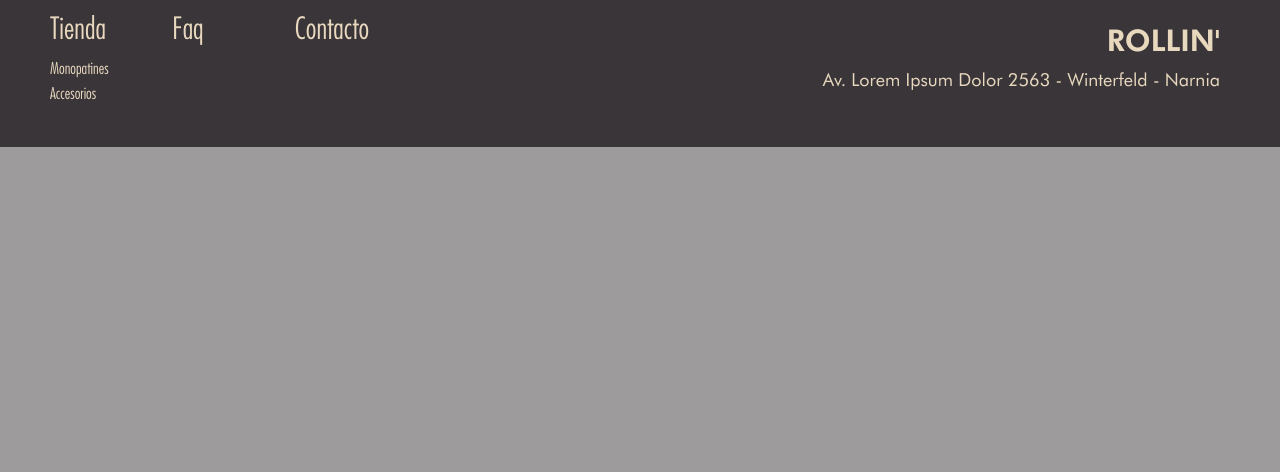
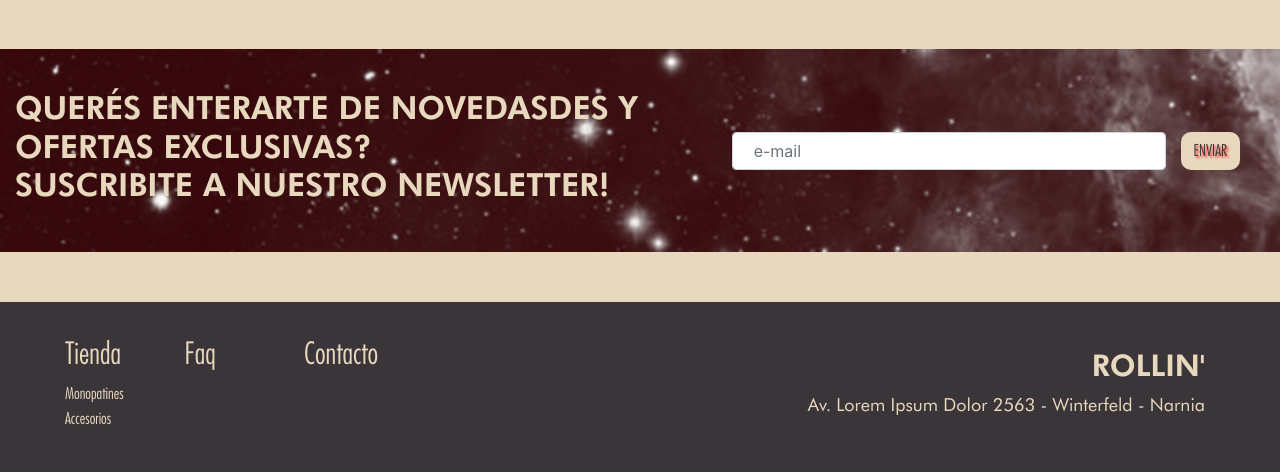
Before and after one commit to lpalleros/proyectointegrador, a PHP site: page / in a window 1280 px wide. Shown: the part 1333-1805 px from the top of the page. Before the commit the page ends 1480 px from the top, so only its background shows below. Run offline with PHP 8.4, Linux system fonts and the light colour scheme.

Commit message:
Index Final y css actualizado

```diff
--- a/ESTILO/main.css
+++ b/ESTILO/main.css
@@ -106,12 +134,42 @@ header{
 
 }
 
+
+
 .newslater{
+  _margin-top: 25px;
+  margin-bottom: 50px;
+  padding-top: 20px;
+  padding-bottom: 20px;
   background-image: url("../IMAGENES/NEWSLATER.png");
   background-size: cover;
   background-image: no-repeat;
-  height: 200px;
-  margin-bottom: 50px;
+  _height: 200px;
+}
+
+.formularioNews{
+  display: flex;
+  justify-content: center;
+	align-items: center;
+}
+
+.formularioNews button{
+  background-color: #E8D8BE;
+  border-radius: 10px;
+  color: #3A3539;
+  text-align: center;
+  font-size: 1em;
+  font-family: futuralightc;
+  text-decoration: none;
+  text-shadow: 2px 2px 2px #EF3E3A;
+
+}
+
+.newslater h2{
+  color: #E8D8BE;
+  text-align: left;
+  padding-top:20px !important;
+  padding-bottom: 20px !important;
 }
 
 .container-registro {
--- a/index.html
+++ b/index.html
@@ -53,11 +53,17 @@
             <div class="col-md-12 bienvenidaHome">
                 <h2>¡CONOCÉ NUESTROS MONOPATINES!</h2>
             </div>
+            <div class="botonLinkPrimario">
+                    <a class="col-12" href="#">IR A LA TIENDA</a>
+                </div>
         </div>
         <div class="row listArticulos">
-            <section class="imagenesProductos col-lg-7 col-xs-12  row">
+            <section class="imagenesProductos col-lg-7 col-xs-12 row">
              <article class="col-lg-6 col-xs-12">
                  <img src="IMAGENES\1.png" width="100%" alt="">
+             </article>
+             <article class="col-lg-6 col-xs-12">
+                <img src="IMAGENES\4.png" width="100%" alt="">
              </article>
              <article class="col-lg-6 col-xs-12">
                 <img src="IMAGENES\2.png" width="100%" alt="">
@@ -65,43 +71,60 @@
              <article class="col-lg-6 col-xs-12">
                 <img src="IMAGENES\3.png" width="100%" alt="">
              </article>
-             <article class="col-lg-6 col-xs-12">
-                <img src="IMAGENES\4.png" width="100%" alt="">
+            </section>
+            <section class="promoDelMes col-md-5  col-xs-12 row">
+                <h2 class="col-12">20% OFF<br>EN TODO EL SITIO!</h2>
+                <div class="botonLinkSecundario">
+                    <a class="col-12" href="#">IR A LA TIENDA</a>
+                </div>
+            </section>
+        </div>
+        <div class="row newslater">
+            <section class="col-lg-7 col-xs-12  row">
+             <article class="col-lg-12 col-xs-12">
+                 <h2 style="text-align: left">QUERÉS ENTERARTE DE NOVEDASDES Y OFERTAS EXCLUSIVAS? <br>
+                 SUSCRIBITE A NUESTRO NEWSLETTER!</h2>
              </article>
             </section>
-            <section class="promoDelMes col-md-5  col-xs-12 row">
-                <h2 class="col-12">20% OFF EN TODO EL SITIO!</h2>
-                <a class="col-12" href="#">IR A LA TIENDA</a>
+            <section class="formularioNews col-md-5  col-xs-12 row">
+                <form class="col-12 row">
+                    <div class="col-11" style="padding: 0;" >
+                        <input type="email" class="form-control" placeholder="  e-mail">
+                    </div>
+                    <div class="col-1" >
+                        <button  type="submit" class="btn">ENVIAR</button>
+                    </div>
+                </form>
             </section>
+        </div>
 
-        </div>
-    </div>
 
     <footer class="row">
         <section class="col-md-7 col-xs-12  row listas">
-            <article class="col-md-2">
+            <article class="col-md-2 col-xs-12">
                 <a href="#"><h5>Tienda</h5></a>
                 <ul>
                     <li><a href="#">Monopatines</a></li>
                     <li><a href="#">Accesorios</a></li>
                 </ul>
             </article>
-            <article class="col-md-2">
+            <article class="col-md-2 col-xs-12">
                 <a href="faq.html"><h5>Faq</h5></a>
             </article>
 
-            <article class="col-md-2">
+            <article class="col-md-2 col-xs-12">
                 <a href="mailto:contacto@rollin.com"><h5>Contacto</h5></a>
             </article>
         </section>
         <section class="col-md-5  col-xs-12 row logo">
             <article class="col-12">
-                <a href="index.html"><h5 style="text-align: right">ROLLIN'</h5></a>
-                <a href="https://goo.gl/maps/x6Stu22dYpuu1bjT8" target="_blank"><p style="text-align: right">Av. Lorem Ipsum Dolor 2563 - Winterfeld - Narnia</p></a>
+                <a href="index.html"><h5>ROLLIN'</h5></a>
+                <a href="https://goo.gl/maps/x6Stu22dYpuu1bjT8" target="_blank"><p>Av. Lorem Ipsum Dolor 2563 - Winterfeld - Narnia</p></a>
             </article>
         </section>
 
     </footer>
+</div>
     <script src="https://code.jquery.com/jquery-3.3.1.slim.min.js" integrity="sha384-q8i/X+965DzO0rT7abK41JStQIAqVgRVzpbzo5smXKp4YfRvH+8abtTE1Pi6jizo" crossorigin="anonymous"></script>
     <script src="https://cdnjs.cloudflare.com/ajax/libs/popper.js/1.14.7/umd/popper.min.js" integrity="sha384-UO2eT0CpHqdSJQ6hJty5KVphtPhzWj9WO1clHTMGa3JDZwrnQq4sF86dIHNDz0W1" crossorigin="anonymous"></script>
     <script src="https://stackpath.bootstrapcdn.com/bootstrap/4.3.1/js/bootstrap.min.js" integrity="sha384-JjSmVgyd0p3pXB1rRibZUAYoIIy6OrQ6VrjIEaFf/nJGzIxFDsf4x0xIM+B07jRM" crossorigin="anonymous"></script>
```
Also changed, not shown: other parts of ESTILO/main.css (+51 -3 lines), faq.html (+8 -10 lines).
